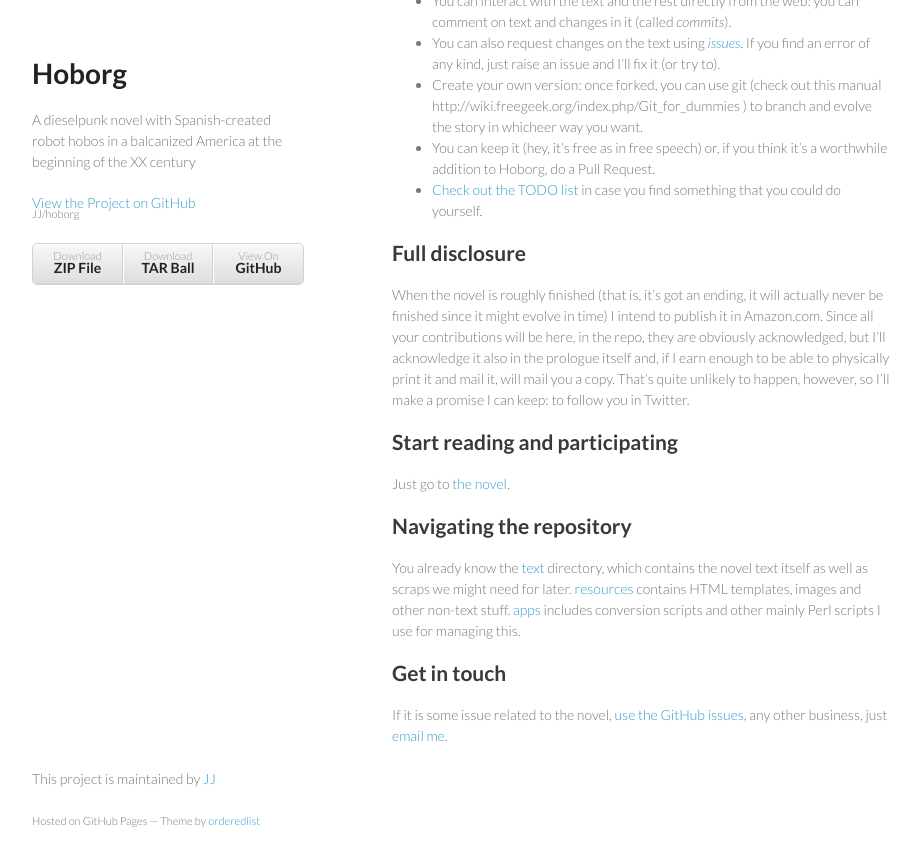
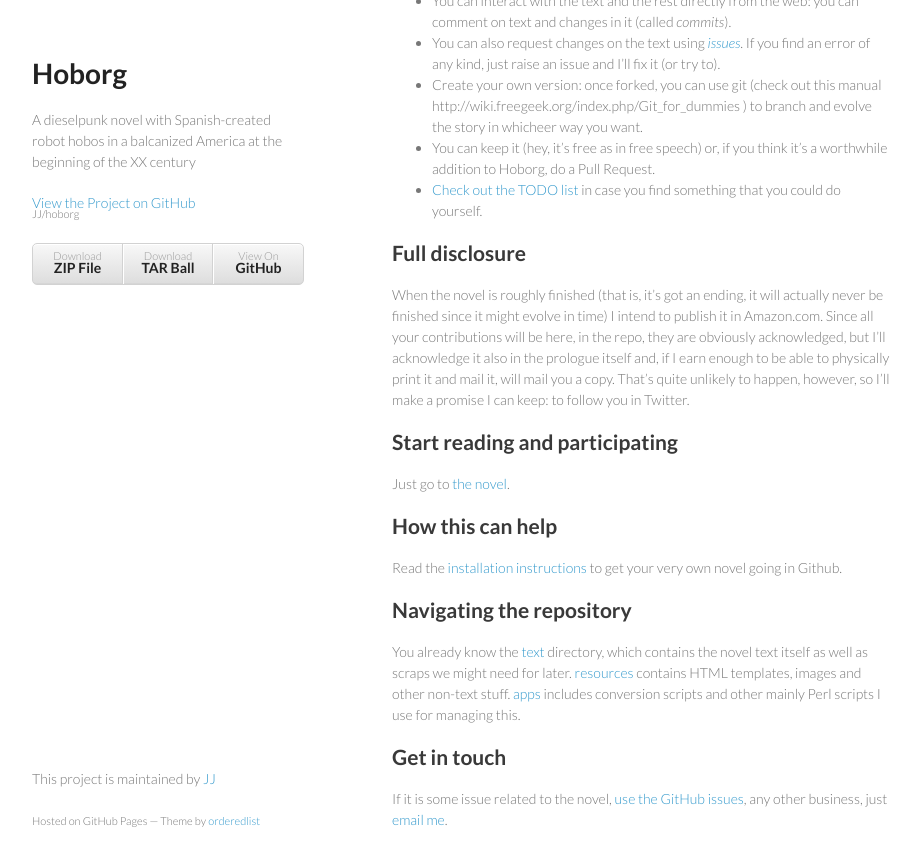
Before and after one commit to JJ/hoborg, a Jekyll site: the page built from index.md, in a window 1280 px wide and 900 px high, scrolled down 641 px. Shown: the top 866 px of the window, without its empty margins (178-1098 px from the left). Built offline with Jekyll 4.4.1, drawn with Linux system fonts in a browser that asks for light colours.

Commit message:
Sync README.md from master to gh-pages

```diff
--- a/index.md
+++ b/index.md
@@ -62,6 +62,11 @@ Start reading and participating
 
 Just go to [the novel](text/text).
 
+How this can help
+-----------------------
+
+Read the [installation instructions](INSTALL) to get your very own novel going in Github.
+
 Navigating the repository
 ---------------------------------
 
```
